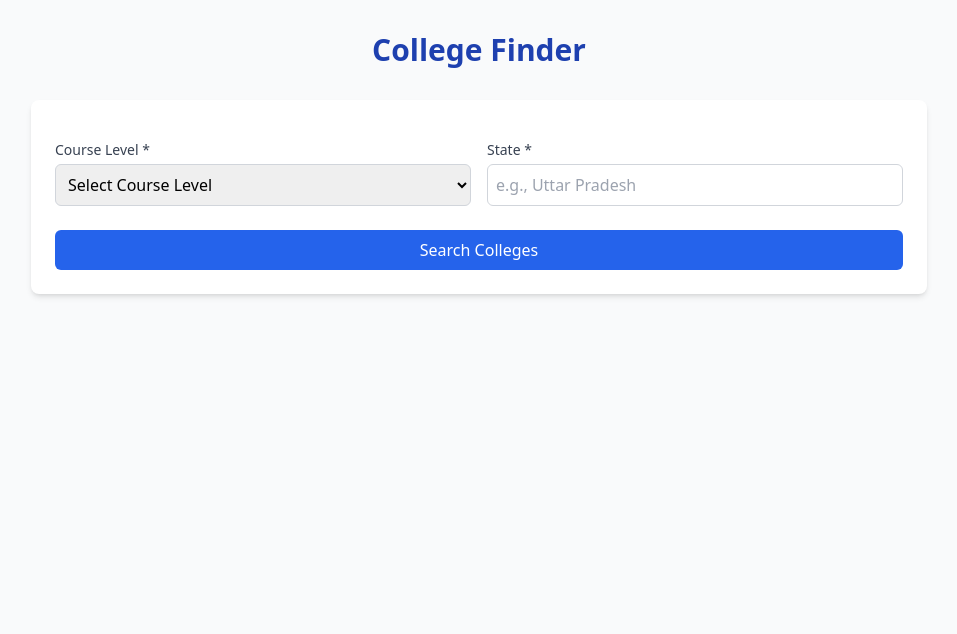
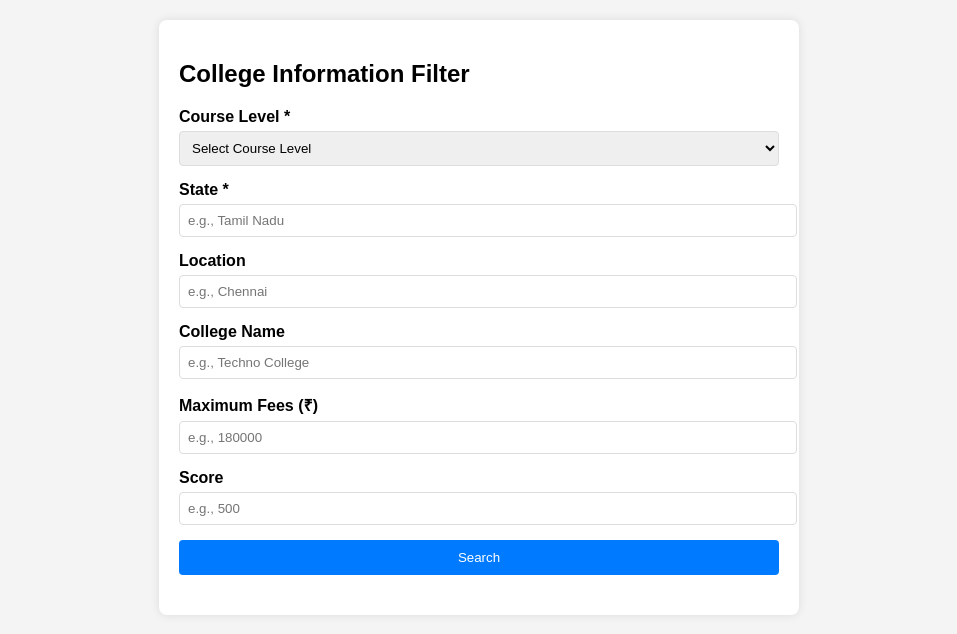
Before and after one commit to Biswal23/college-backend, a Flask app: template templates/index.html in a window 1280 px wide. Shown: the top 634 px of the page, without its empty margins (161-1118 px from the left). Run offline with Flask 3, Linux system fonts and the light colour scheme; the template is opened without the code that fills it, so the values that code supplies are empty; parts of the project's set-up code (start-up, migrations or seed data) failed here and were passed over; some libraries are stand-ins or nearby versions.

Commit message:
Update index.html

```diff
--- a/templates/index.html
+++ b/templates/index.html
@@ -3,286 +3,202 @@
 <head>
     <meta charset="UTF-8">
     <meta name="viewport" content="width=device-width, initial-scale=1.0">
-    <title>College Finder</title>
-    <script src="https://cdn.tailwindcss.com"></script>
+    <title>College Information Filter</title>
     <style>
-        .college-card {
-            transition: all 0.3s ease;
+        body {
+            font-family: Arial, sans-serif;
+            background-color: #f4f4f4;
+            margin: 0;
+            padding: 20px;
+            display: flex;
+            justify-content: center;
         }
-        .college-card:hover {
-            transform: translateY(-2px);
-            box-shadow: 0 10px 15px -3px rgba(0, 0, 0, 0.1);
+        .container {
+            background: white;
+            padding: 20px;
+            border-radius: 8px;
+            box-shadow: 0 0 10px rgba(0, 0, 0, 0.1);
+            width: 100%;
+            max-width: 600px;
         }
-        .rating-stars {
-            color: #fbbf24;
+        .form-group {
+            margin-bottom: 15px;
+        }
+        label {
+            display: block;
+            margin-bottom: 5px;
+            font-weight: bold;
+        }
+        input, select {
+            width: 100%;
+            padding: 8px;
+            border: 1px solid #ddd;
+            border-radius: 4px;
+        }
+        button {
+            background-color: #007BFF;
+            color: white;
+            padding: 10px;
+            border: none;
+            border-radius: 4px;
+            cursor: pointer;
+            width: 100%;
+        }
+        button:hover {
+            background-color: #0056b3;
+        }
+        #results {
+            margin-top: 20px;
+        }
+        .result-item {
+            border: 1px solid #ddd;
+            padding: 10px;
+            margin-bottom: 10px;
+            border-radius: 4px;
+        }
+        #error {
+            color: red;
+            margin-top: 10px;
+        }
+        datalist {
+            display: none; /* Hide default datalist, we'll handle suggestions manually */
+        }
+        .suggestions {
+            border: 1px solid #ddd;
+            border-top: none;
+            max-height: 150px;
+            overflow-y: auto;
+            position: absolute;
+            background: white;
+            width: 100%;
+            z-index: 10;
+            display: none;
+        }
+        .suggestion-item {
+            padding: 5px;
+            cursor: pointer;
+        }
+        .suggestion-item:hover {
+            background-color: #f0f0f0;
         }
     </style>
 </head>
-<body class="bg-gray-50">
-    <div class="container mx-auto px-4 py-8">
-        <div class="max-w-4xl mx-auto">
-            <h1 class="text-3xl font-bold text-center text-blue-800 mb-8">College Finder</h1>
-
-            <!-- Search Form -->
-            <div class="bg-white rounded-lg shadow-md p-6 mb-8">
-                <form id="searchForm" class="space-y-4">
-                    <!-- Hidden Form Data -->
-                    <input type="hidden" name="form_data" value="{{ form_data|tojson }}">
-
-                    <!-- Error Message -->
-                    <div id="error" class="hidden p-3 bg-red-100 text-red-700 rounded-md"></div>
-
-                    <div class="grid grid-cols-1 md:grid-cols-2 gap-4">
-                        <!-- Mandatory Fields -->
-                        <div>
-                            <label for="course_level" class="block text-sm font-medium text-gray-700 mb-1">Course Level *</label>
-                            <select id="course_level" name="course_level" class="w-full p-2 border border-gray-300 rounded-md focus:ring-blue-500 focus:border-blue-500" required>
+<body>
+    <div class="container">
+        <h2>College Information Filter</h2>
+        <form id="filterForm" method="POST" action="filter.php">
+            <div class="form-group">
+                <label for="course_level">Course Level *</label>
+                <select name="course_level" id="course_level" required>
                     <option value="">Select Course Level</option>
                     <option value="Undergraduate">Undergraduate</option>
                     <option value="Postgraduate">Postgraduate</option>
                 </select>
             </div>
-
-                        <div>
-                            <label for="state" class="block text-sm font-medium text-gray-700 mb-1">State *</label>
-                            <input type="text" id="state" name="state" list="state_suggestions"
-                                   class="w-full p-2 border border-gray-300 rounded-md focus:ring-blue-500 focus:border-blue-500"
-                                   placeholder="e.g., Uttar Pradesh" required
-                                   oninput="updateSuggestions('state')">
-                            <datalist id="state_suggestions"></datalist>
+            <div class="form-group" style="position: relative;">
+                <label for="state">State *</label>
+                <input type="text" name="state" id="state" required placeholder="e.g., Tamil Nadu" oninput="fetchSuggestions('state')">
+                <div id="state-suggestions" class="suggestions"></div>
             </div>
+            <div class="form-group" style="position: relative;">
+                <label for="location">Location</label>
+                <input type="text" name="location" id="location" placeholder="e.g., Chennai" oninput="fetchSuggestions('location')">
+                <div id="location-suggestions" class="suggestions"></div>
             </div>
-
-                    <!-- Other form fields remain the same -->
-
-                    <div class="pt-2">
-                        <button type="submit" class="w-full bg-blue-600 hover:bg-blue-700 text-white font-medium py-2 px-4 rounded-md transition duration-200">
-                            Search Colleges
-                        </button>
+            <div class="form-group" style="position: relative;">
+                <label for="college_name">College Name</label>
+                <input type="text" name="college_name" id="college_name" placeholder="e.g., Techno College" oninput="fetchSuggestions('college_name')">
+                <div id="college-name-suggestions" class="suggestions"></div>
             </div>
+            <div class="form-group">
+                <label for="fees">Maximum Fees (₹)</label>
+                <input type="number" name="fees" id="fees" placeholder="e.g., 180000">
+            </div>
+            <div class="form-group">
+                <label for="score">Score</label>
+                <input type="number" name="score" id="score" placeholder="e.g., 500">
+            </div>
+            <button type="submit">Search</button>
         </form>
-            </div>
-
-            <!-- Results Section -->
-            <div id="results" class="mt-6 {% if not results %}hidden{% endif %}">
-                <h2 class="text-xl font-semibold">Results</h2>
-                {% if error %}
-                    <p class="mt-2 text-red-600">{{ error }}</p>
-                {% endif %}
-                <ul class="mt-4 space-y-4">
-                    {% for college in results %}
-                    <li class="p-4 bg-white rounded-lg shadow">
-                        <h3 class="font-bold text-lg">{{ college.name }}</h3>
-                        <p class="text-gray-600">{{ college.location }}, {{ college.state }}</p>
-                        <p>Course Level: {{ college.course_level }}</p>
-                        <p>Fees: ₹{{ "{:,.2f}".format(college.fees) }}</p>
-                        <p>Minimum Score: {{ college.min_score }}</p>
-                        <p>Average Rating: {{ "%.1f"|format(college.avg_rating) }}/5</p>
-
-                        {% if college.reviews %}
-                        <div class="mt-2">
-                            <h4 class="font-medium">Recent Reviews:</h4>
-                            <ul class="list-disc pl-5 mt-1">
-                                {% for review in college.reviews %}
-                                <li>"{{ review.review_text }}" ({{ review.rating }}/5)</li>
-                                {% endfor %}
-                            </ul>
-                        </div>
-                        {% endif %}
-                    </li>
-                    {% endfor %}
-                </ul>
-            </div>
-        </div>
+        <div id="error"></div>
+        <div id="results"></div>
     </div>
 
     <script>
-        // Handle form submission
-        document.getElementById('searchForm').addEventListener('submit', async function(e) {
-            e.preventDefault();
-            await searchColleges();
+        function fetchSuggestions(field) {
+            const input = document.getElementById(field).value.toLowerCase();
+            const suggestionDiv = document.getElementById(`${field}-suggestions`);
+            suggestionDiv.innerHTML = '';
+            suggestionDiv.style.display = 'none';
+
+            if (input.length < 1) return;
+
+            fetch(`suggestions.php?field=${field}&query=${encodeURIComponent(input)}`)
+                .then(response => response.json())
+                .then(data => {
+                    if (data[field] && data[field].length > 0) {
+                        data[field].forEach(item => {
+                            const div = document.createElement('div');
+                            div.className = 'suggestion-item';
+                            div.textContent = item;
+                            div.onclick = () => {
+                                document.getElementById(field).value = item;
+                                suggestionDiv.style.display = 'none';
+                            };
+                            suggestionDiv.appendChild(div);
+                        });
+                        suggestionDiv.style.display = 'block';
+                    }
+                })
+                .catch(error => console.error('Error fetching suggestions:', error));
+        }
+
+        document.querySelectorAll('input').forEach(input => {
+            input.addEventListener('blur', () => {
+                setTimeout(() => {
+                    document.querySelectorAll('.suggestions').forEach(s => s.style.display = 'none');
+                }, 200);
+            });
         });
 
-        // Update suggestions dynamically
-        async function updateSuggestions(field) {
-            const inputValue = document.getElementById(field).value.toLowerCase();
-            if (inputValue.length < 2) return;
+        document.getElementById('filterForm').addEventListener('submit', function(e) {
+            e.preventDefault();
+            fetch('filter.php', {
+                method: 'POST',
+                body: new FormData(this)
+            })
+            .then(response => response.json())
+            .then(data => {
+                const resultsDiv = document.getElementById('results');
+                const errorDiv = document.getElementById('error');
+                resultsDiv.innerHTML = '';
+                errorDiv.textContent = '';
 
-            try {
-                const response = await fetch('/api/search', {
-                    method: 'POST',
-                    headers: {
-                        'Content-Type': 'application/x-www-form-urlencoded',
-                    },
-                    body: new URLSearchParams({
-                        course_level: document.getElementById('course_level').value || '',
-                        state: document.getElementById('state').value || '',
-                        location: document.getElementById('location').value || '',
-                        college_name: document.getElementById('college_name').value || ''
+                if (data.error) {
+                    errorDiv.textContent = data.error;
+                } else if (data.results.length === 0) {
+                    errorDiv.textContent = 'No colleges found.';
+                } else {
+                    data.results.forEach(college => {
+                        const div = document.createElement('div');
+                        div.className = 'result-item';
+                        div.innerHTML = `
+                            <h3>${college.name}</h3>
+                            <p>Course Level: ${college.course_level}</p>
+                            <p>State: ${college.state}</p>
+                            <p>Location: ${college.location}</p>
+                            <p>Fees: ₹${college.fees}</p>
+                            <p>Score Range: ${college.min_score || 'N/A'} - ${college.max_score || 'N/A'}</p>
+                        `;
+                        resultsDiv.appendChild(div);
+                    });
+                }
             })
+            .catch(error => {
+                document.getElementById('error').textContent = 'Error fetching data.';
+                console.error('Error:', error);
             });
-
-                const data = await response.json();
-                const datalist = document.getElementById(${field}_suggestions);
-                datalist.innerHTML = '';
-
-                // Apply smart mappings for state and location
-                if (field === 'state') {
-                    const smartMappings = {
-                        'utt': 'Uttar Pradesh',
-                        'up': 'Uttar Pradesh',
-                        'mh': 'Maharashtra',
-                        'kar': 'Karnataka',
-                        'tn': 'Tamil Nadu'
-                    };
-
-                    if (smartMappings[inputValue]) {
-                        const option = document.createElement('option');
-                        option.value = smartMappings[inputValue];
-                        datalist.appendChild(option);
-                    }
-                }
-
-                if (field === 'location') {
-                    const smartMappings = {
-                        'mu': 'Mumbai',
-                        'che': 'Chennai',
-                        'ban': 'Bangalore',
-                        'hyd': 'Hyderabad',
-                        'del': 'Delhi'
-                    };
-
-                    if (smartMappings[inputValue]) {
-                        const option = document.createElement('option');
-                        option.value = smartMappings[inputValue];
-                        datalist.appendChild(option);
-                    }
-                }
-
-                // Add all suggestions from the server
-                data.suggestions[field].forEach(item => {
-                    const option = document.createElement('option');
-                    option.value = item;
-                    datalist.appendChild(option);
         });
-            } catch (error) {
-                console.error('Error fetching suggestions:', error);
-            }
-        }
-
-        // Search colleges
-        async function searchColleges() {
-            const formData = new FormData(document.getElementById('searchForm'));
-            const errorDiv = document.getElementById('error');
-            const resultsDiv = document.getElementById('results');
-            const resultsContainer = document.getElementById('resultsContainer');
-            const resultCount = document.getElementById('resultCount');
-
-            errorDiv.classList.add('hidden');
-            resultsDiv.classList.add('hidden');
-            resultsContainer.innerHTML = '';
-
-            // Validate mandatory fields
-            if (!formData.get('course_level') || !formData.get('state')) {
-                errorDiv.textContent = 'Course level and state are required fields.';
-                errorDiv.classList.remove('hidden');
-                return;
-            }
-
-            try {
-                const response = await fetch('/', {
-                    method: 'POST',
-                    headers: {
-                        'Content-Type': 'application/x-www-form-urlencoded',
-                    },
-                    body: new URLSearchParams(formData)
-                });
-
-                const text = await response.text();
-                const parser = new DOMParser();
-                const doc = parser.parseFromString(text, 'text/html');
-                const results = JSON.parse(doc.getElementById('results-data').textContent);
-                const suggestions = JSON.parse(doc.getElementById('suggestions-data').textContent);
-
-                if (results.error) {
-                    errorDiv.textContent = results.error;
-                    errorDiv.classList.remove('hidden');
-                    return;
-                }
-
-                if (results.length === 0) {
-                    errorDiv.textContent = 'No colleges found matching your criteria.';
-                    errorDiv.classList.remove('hidden');
-                    return;
-                }
-
-                // Display results
-                resultCount.textContent = `${results.length} colleges found`;
-                results.forEach(college => {
-                    const collegeCard = document.createElement('div');
-                    collegeCard.className = 'college-card bg-white rounded-lg shadow-md p-6';
-
-                    // Calculate star rating
-                    const stars = Math.round(college.avg_rating);
-                    let starsHtml = '';
-                    for (let i = 0; i < 5; i++) {
-                        starsHtml += i < stars ? '★' : '☆';
-                    }
-
-                    collegeCard.innerHTML =
-                        `<div class="flex justify-between items-start">
-                            <div>
-                                <h3 class="text-xl font-bold text-blue-800">${college.name}</h3>
-                                <div class="flex items-center mt-1">
-                                    <span class="rating-stars">${starsHtml}</span>
-                                    <span class="ml-2 text-sm text-gray-600">(${college.avg_rating.toFixed(1)})</span>
-                                </div>
-                            </div>
-                            <span class="bg-blue-100 text-blue-800 text-sm font-medium px-2.5 py-0.5 rounded">
-                                ${college.course_level}
-                            </span>
-                        </div>
-
-                        <div class="mt-3 grid grid-cols-2 gap-2">
-                            <div>
-                                <p class="text-sm text-gray-600">Location</p>
-                                <p>${college.location}, ${college.state}</p>
-                            </div>
-                            <div>
-                                <p class="text-sm text-gray-600">Fees</p>
-                                <p>₹${college.fees.toLocaleString()}</p>
-                            </div>
-                            <div>
-                                <p class="text-sm text-gray-600">Minimum Score</p>
-                                <p>${college.min_score}</p>
-                            </div>
-                        </div>
-
-                        ${college.reviews.length > 0 ?
-                        `<div class="mt-4">
-                            <h4 class="font-medium text-gray-800">Recent Reviews</h4>
-                            <ul class="mt-2 space-y-2">
-                                ${college.reviews.slice(0, 2).map(review =>
-                                `<li class="text-sm text-gray-700">
-                                    <p>"${review.review_text}"</p>
-                                    <p class="text-yellow-500">${'★'.repeat(Math.round(review.rating))}${'☆'.repeat(5 - Math.round(review.rating))}</p>
-                                </li>`).join('')}
-                            </ul>
-                        </div>`
-                        : ''}
-                    `;
-
-                    resultsContainer.appendChild(collegeCard);
-                });
-
-                resultsDiv.classList.remove('hidden');
-
-            } catch (error) {
-                console.error('Error searching colleges:', error);
-                errorDiv.textContent = 'An error occurred while searching. Please try again.';
-                errorDiv.classList.remove('hidden');
-            }
-        }
     </script>
 </body>
 </html>
```
Lines whose indentation alone changed are shown as unchanged.
